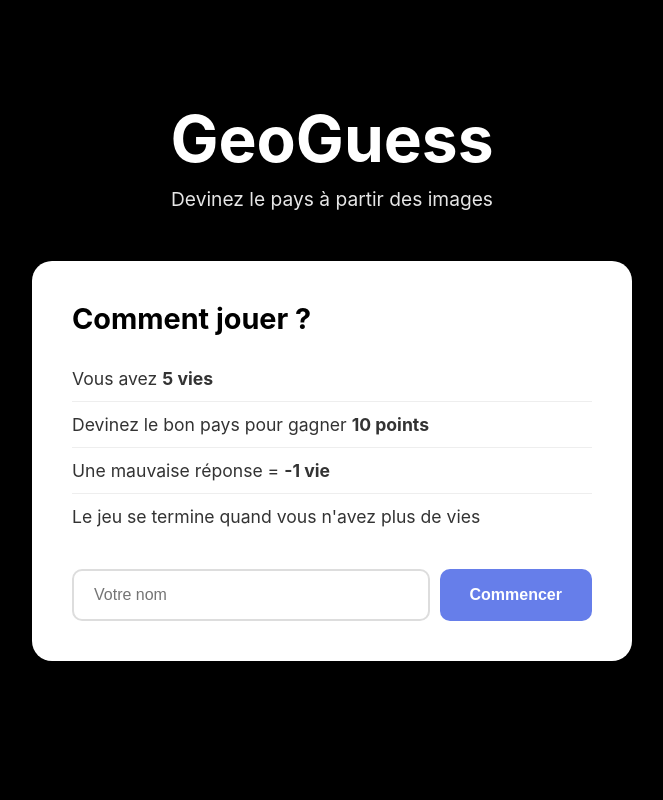
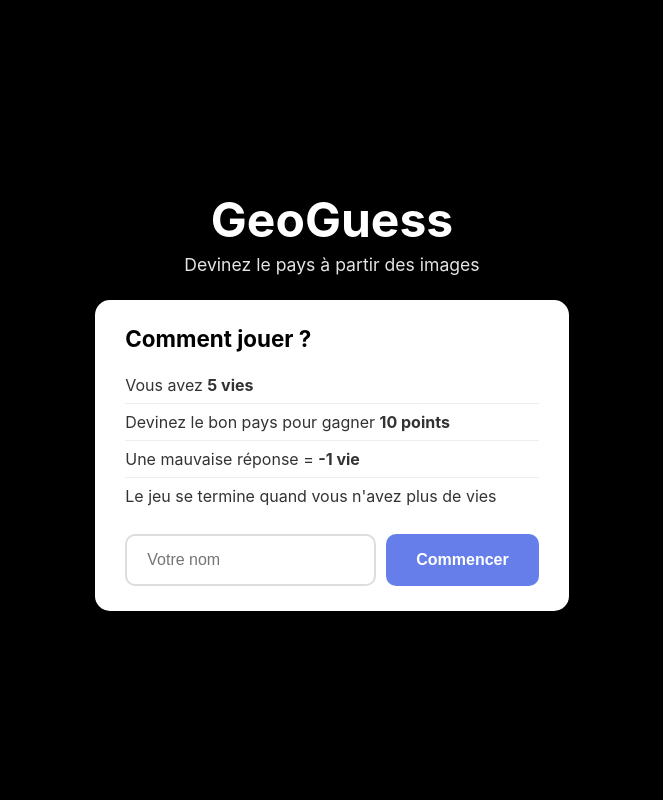
Before and after one commit to dechiaraluca/geoguess, a PHP site: page / in a window 1280 px wide. Shown: the whole page, without its empty margins (308-971 px from the left). Run offline with PHP 8.4, Linux system fonts and the light colour scheme.

Commit message:
update style

```diff
--- a/assets/style.css
+++ b/assets/style.css
@@ -7,63 +7,80 @@
 body {
     font-family: -apple-system, BlinkMacSystemFont, 'Segoe UI', Roboto, Oxygen, Ubuntu, Cantarell, sans-serif;
     background: black;
-    min-height: 100vh;
+    height: 100vh;
+    overflow: hidden;
     color: #333;
 }
 
 .container {
     max-width: 1200px;
     margin: 0 auto;
-    padding: 20px;
+    padding: 15px;
+    height: 100vh;
+    display: flex;
+    flex-direction: column;
 }
 
 .screen {
     display: none;
-    min-height: 100vh;
+    height: 100vh;
+    width: 100%;
 }
 
 .screen.active {
-    display: block;
+    display: flex;
+    flex-direction: column;
+    height: 100%;
+}
+
+#welcome-screen.active {
+    display: flex;
+    flex-direction: column;
+    align-items: center;
+    justify-content: center;
+}
+
+#welcome-screen .container {
+    height: auto;
 }
 
 #welcome-screen h1 {
-    font-size: 4rem;
+    font-size: 3rem;
     text-align: center;
     color: white;
-    margin-top: 80px;
-    margin-bottom: 10px;
+    margin-bottom: 5px;
 }
 
 .subtitle {
     text-align: center;
     color: rgba(255, 255, 255, 0.9);
-    font-size: 1.2rem;
-    margin-bottom: 50px;
+    font-size: 1.1rem;
+    margin-bottom: 25px;
 }
 
 .welcome-box {
     background: white;
-    border-radius: 20px;
-    padding: 40px;
-    max-width: 600px;
+    border-radius: 15px;
+    padding: 25px 30px;
+    max-width: 500px;
     margin: 0 auto;
     box-shadow: 0 20px 60px rgba(0, 0, 0, 0.3);
 }
 
 .welcome-box h2 {
     color: black;
-    margin-bottom: 20px;
-    font-size: 1.8rem;
+    margin-bottom: 15px;
+    font-size: 1.4rem;
 }
 
 .welcome-box ul {
     list-style: none;
-    margin-bottom: 30px;
+    margin-bottom: 20px;
 }
 
 .welcome-box li {
-    padding: 12px 0;
-    font-size: 1.1rem;
+    padding: 8px 0;
+    font-size: 1rem;
     border-bottom: 1px solid #eee;
 }
 
```
Also changed, not shown: other parts of assets/style.css (+23 -5 lines).
